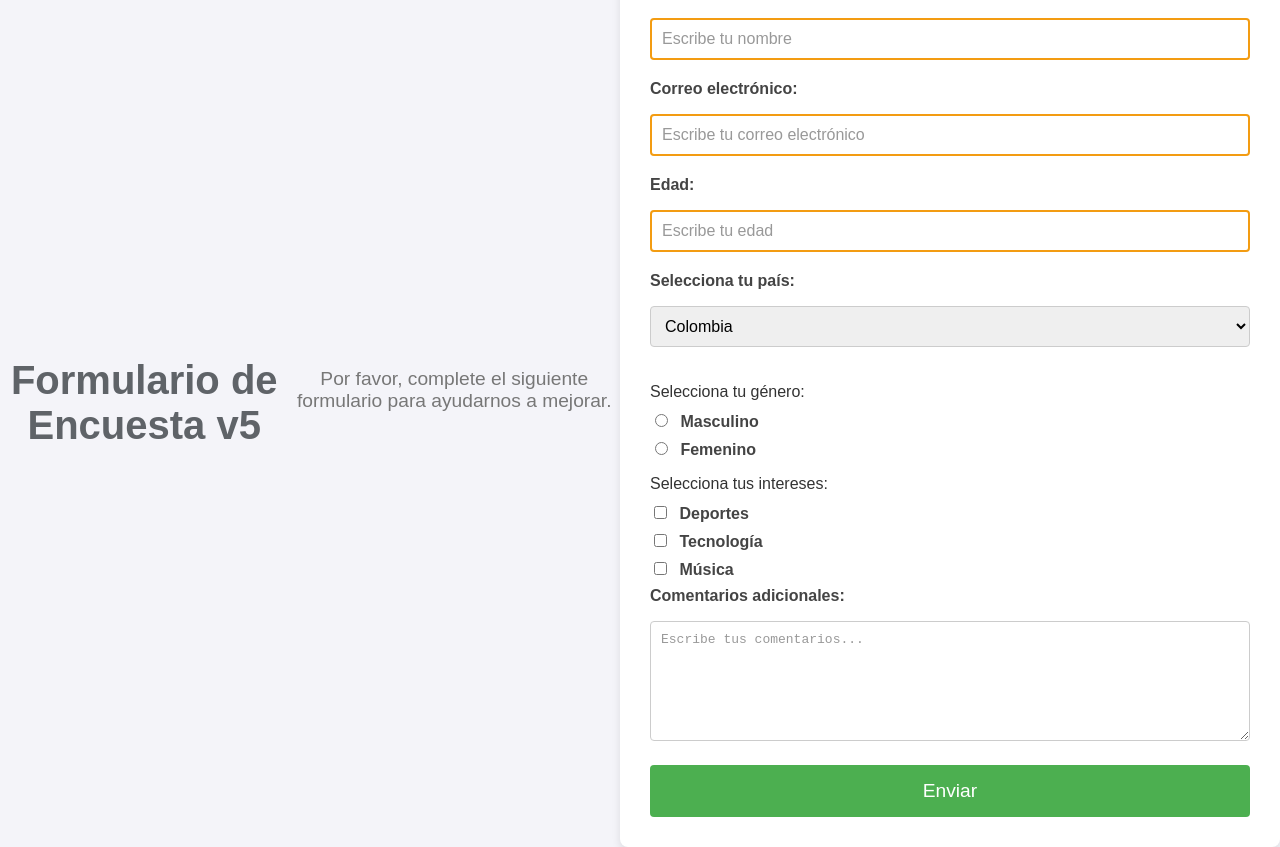
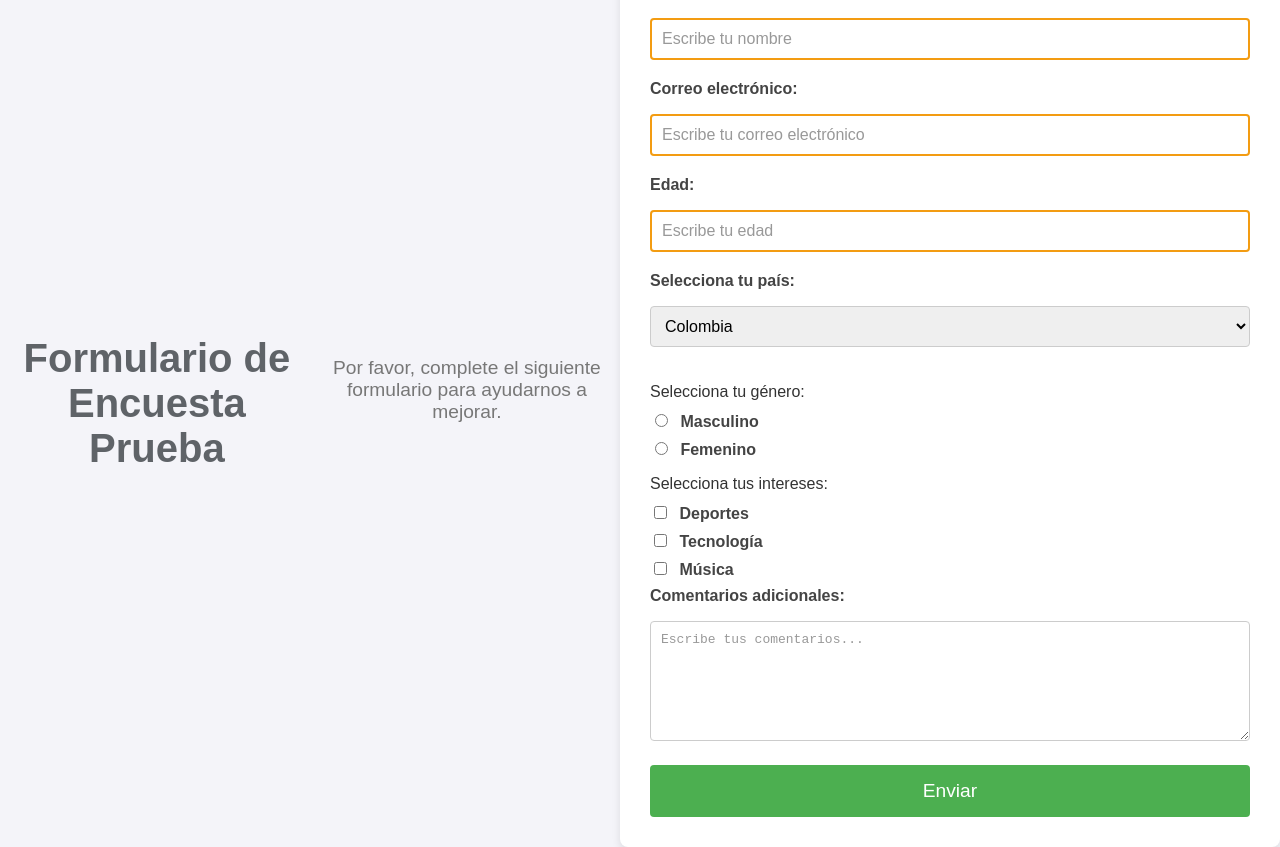
Before and after one commit to jultx/EncuestaJuli, a plain HTML site: page index.html in a window 1280 px wide. Drawn offline with Linux system fonts and the light colour scheme.

Commit message:
se sube los cambios de index

```diff
--- a/index.html
+++ b/index.html
@@ -10,7 +10,7 @@
 <body>
 
     <!-- Título de la página -->
-    <h1 id="title">Formulario de Encuesta v5</h1>
+    <h1 id="title">Formulario de Encuesta Prueba</h1>
 
     <!-- Descripción -->
     <p id="description">Por favor, complete el siguiente formulario para ayudarnos a mejorar.</p>
```
